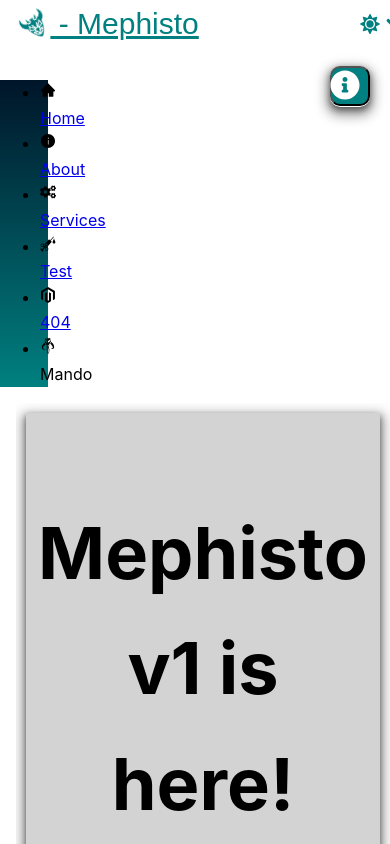
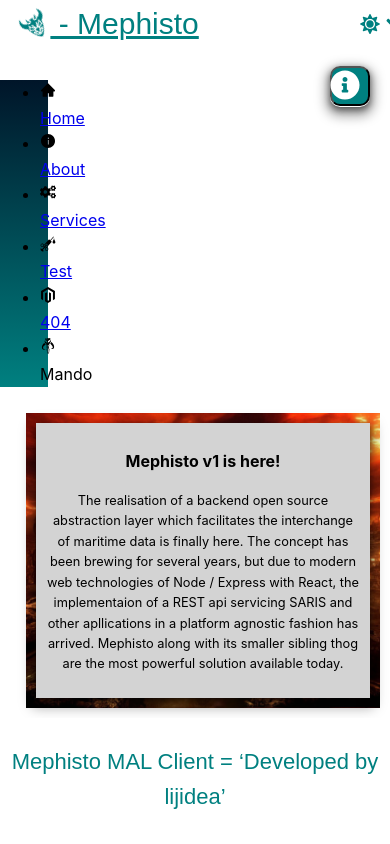
Before and after one commit to asconaga/mephisto, a React (Create React App) app in the folder client/: page / in a window 390 px wide. Built offline with nearby package versions, Linux system fonts and the light colour scheme.

Commit message:
responsive changes

```diff
--- a/client/src/App.css
+++ b/client/src/App.css
@@ -505,3 +505,35 @@ body {
 .homeAnnounce p {
   font-size: 1.4rem;
 }
+
+/* --- responsive --- */
+
+@media only screen and (max-width: 767px) {
+  .mainTest {
+    flex-wrap: wrap;
+    justify-content: center;
+  }
+
+  .contentor {
+    min-width: 300px;
+    margin-bottom: 10px;
+  }
+
+  .TestPage {
+    display: block;
+  }
+
+  .homeAnnounce {
+    margin: 10px;
+  }
+
+  .homeAnnounce h1 {
+    font-size: 1rem;
+  }
+
+  .homeAnnounce p {
+    font-size: 0.8rem;
+  }
+}
+
+/* @media only screen and (max-width: 568px) {} */
--- a/client/src/components/footer.js
+++ b/client/src/components/footer.js
@@ -1,15 +1,12 @@
 import React from 'react';
 
 import { Layout } from 'antd';
-import { useLocation } from 'react-router';
 
 const { Footer } = Layout;
 
 const AppFooter = () => {
-
-    const location = useLocation();
     return (
-        <Footer className="page-footer">Mephisto MAL Client = &lsquo;Developed by lijidea&rsquo; [{location.pathname}]</Footer>
+        <Footer className="page-footer">Mephisto MAL Client = &lsquo;Developed by lijidea&rsquo;</Footer>
     );
 };
 
```
